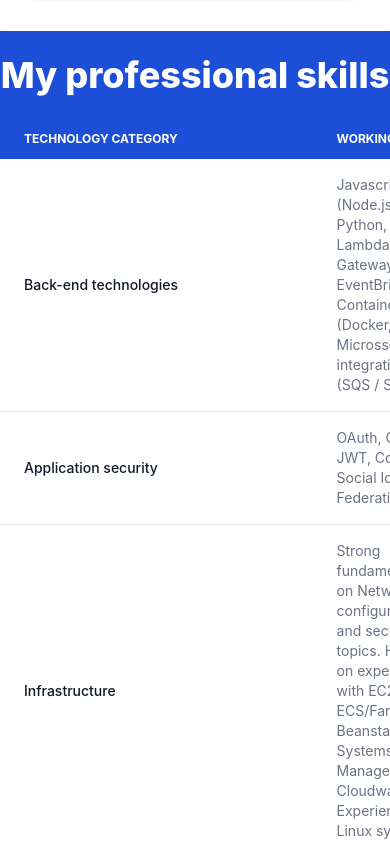
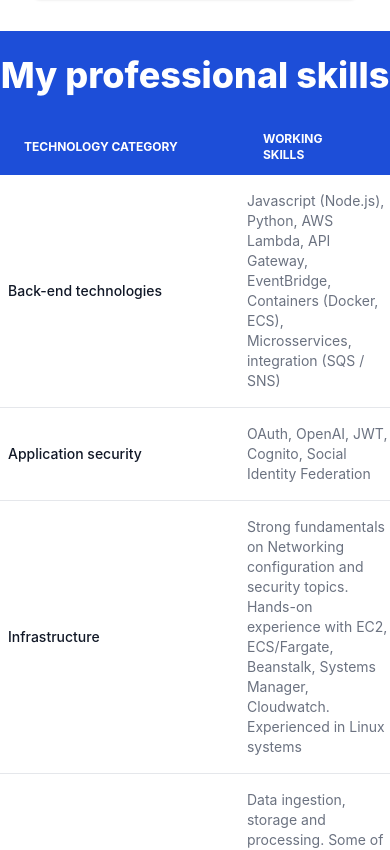
Before and after one commit to andrevinicius201/andre-vinicius-resume, a React (Create React App) app: page / in a window 390 px wide. Shown: the part 9981-10831 px from the top of the page. Built offline with nearby package versions, Linux system fonts and the light colour scheme.

Commit message:
fixing layout bugs and adding anchor links. Hidding temporarily unused links

```diff
--- a/src/components/Certifications.js
+++ b/src/components/Certifications.js
@@ -3,7 +3,7 @@
 export default function Certifications(){
 
     return (
-        <div>
+        <div id="certifications">
             <h2 class="text-4xl font-extrabold dark:text-white text-center mt-6 .."> Certifications </h2>
             <p class="my-4 text-lg text-gray-500 text-center"> You can also checkout my current active cloud certifications </p>
 
--- a/src/components/Menu.js
+++ b/src/components/Menu.js
@@ -1,6 +1,10 @@
 export default function Menu() {
+
+  const teste = () => {
+    alert("testando")
+  }
+
   return (
-
 
     <nav class="bg-white dark:bg-gray-900 fixed w-full z-20 top-0 start-0 border-b border-gray-200 dark:border-gray-600">
 
@@ -20,20 +24,20 @@
                   <a href="#" class="block py-2 px-3 text-white bg-blue-700 rounded md:bg-transparent md:text-blue-700 md:p-0 dark:text-white md:dark:text-blue-500" aria-current="page">Back to top</a>
                 </li>
                 <li>
-                  <a href="#" class="block py-2 px-3 text-gray-900 rounded hover:bg-gray-100 md:hover:bg-transparent md:border-0 md:hover:text-blue-700 md:p-0 dark:text-white md:dark:hover:text-blue-500 dark:hover:bg-gray-700 dark:hover:text-white md:dark:hover:bg-transparent">Working and studying experience</a>
+                  <a href="#working-history" class="block py-2 px-3 text-gray-900 rounded hover:bg-gray-100 md:hover:bg-transparent md:border-0 md:hover:text-blue-700 md:p-0 dark:text-white md:dark:hover:text-blue-500 dark:hover:bg-gray-700 dark:hover:text-white md:dark:hover:bg-transparent">Working and studying experience</a>
                 </li>
                 <li>
-                  <a href="#" class="block py-2 px-3 text-gray-900 rounded hover:bg-gray-100 md:hover:bg-transparent md:border-0 md:hover:text-blue-700 md:p-0 dark:text-white md:dark:hover:text-blue-500 dark:hover:bg-gray-700 dark:hover:text-white md:dark:hover:bg-transparent">Certifications</a>
+                  <a href="#certifications" class="block py-2 px-3 text-gray-900 rounded hover:bg-gray-100 md:hover:bg-transparent md:border-0 md:hover:text-blue-700 md:p-0 dark:text-white md:dark:hover:text-blue-500 dark:hover:bg-gray-700 dark:hover:text-white md:dark:hover:bg-transparent">Certifications</a>
                 </li>
                 <li>
-                  <a href="#" class="block py-2 px-3 text-gray-900 rounded hover:bg-gray-100 md:hover:bg-transparent md:border-0 md:hover:text-blue-700 md:p-0 dark:text-white md:dark:hover:text-blue-500 dark:hover:bg-gray-700 dark:hover:text-white md:dark:hover:bg-transparent">Skills</a>
+                  <a href="#skills" class="block py-2 px-3 text-gray-900 rounded hover:bg-gray-100 md:hover:bg-transparent md:border-0 md:hover:text-blue-700 md:p-0 dark:text-white md:dark:hover:text-blue-500 dark:hover:bg-gray-700 dark:hover:text-white md:dark:hover:bg-transparent">Skills</a>
                 </li>
-                <li>
+                {/* <li>
                   <a href="#" class="block py-2 px-3 text-gray-900 rounded hover:bg-gray-100 md:hover:bg-transparent md:border-0 md:hover:text-blue-700 md:p-0 dark:text-white md:dark:hover:text-blue-500 dark:hover:bg-gray-700 dark:hover:text-white md:dark:hover:bg-transparent">Achievements</a>
                 </li>
                 <li>
                   <a href="#" class="block py-2 px-3 text-gray-900 rounded hover:bg-gray-100 md:hover:bg-transparent md:border-0 md:hover:text-blue-700 md:p-0 dark:text-white md:dark:hover:text-blue-500 dark:hover:bg-gray-700 dark:hover:text-white md:dark:hover:bg-transparent">Contact-me</a>
-                </li>
+                </li> */}
                 <li>
                   <a href="https://www.linkedin.com/in/andvini/" target="_blank" class="block py-2 px-3 text-gray-900 rounded hover:bg-gray-100 md:hover:bg-transparent md:border-0 md:hover:text-blue-700 md:p-0 dark:text-white md:dark:hover:text-blue-500 dark:hover:bg-gray-700 dark:hover:text-white md:dark:hover:bg-transparent">
                     <img class="menu-icon" src="img/linkedin.svg"/>
--- a/src/components/Skills.js
+++ b/src/components/Skills.js
@@ -6,12 +6,12 @@
 
 
 
-<div class="relative overflow-x-auto shadow-md sm:rounded-lg bg-primary-700">
+<div id="skills" class="relative overflow-x-auto shadow-md sm:rounded-lg bg-primary-700">
     <h2 class="text-4xl font-extrabold text-white text-center mt-6 mb-6">My professional skills</h2>
-    <table class="w-6/12 mx-auto text-sm text-left rtl:text-right text-gray-500 dark:text-gray-400">
+    <table class="table-auto max-[1000px]:w-full w-6/12 mx-auto text-sm text-left rtl:text-right text-gray-500 dark:text-gray-400">
         <thead class="text-xs text-gray-700 uppercase bg-primary-700 text-white">
             <tr>
-                <th scope="col" class="px-6 py-3">
+                <th scope="col" class="px-6 py-3 w-1/6">
                     Technology category
                 </th>
                 <th scope="col" class="px-6 py-3">
@@ -25,19 +25,19 @@
             {
                 skillsData.map(skill => (
 
-                    <tr class="bg-white border-b dark:bg-gray-800 dark:border-gray-700">
-                        <th scope="row" class="px-6 py-4 font-medium text-gray-900 whitespace-nowrap dark:text-white">
-                            {skill.category}
-                        </th>
-                        <td class="px-6 py-4">
-                            {skill.skillList}
-                        </td>
+                    <tr class="bg-white border-b dark:bg-gray-800">
+                            <th scope="row" class="pl-2 font-medium text-gray-900">
+                                {skill.category}
+                            </th>
+
+                            <td class="pl-2 py-4">
+                                {skill.skillList}
+                            </td>
+
                     </tr>
 
                 ))
             }
-
-
 
 
 
--- a/src/components/WorkingHistory.js
+++ b/src/components/WorkingHistory.js
@@ -5,7 +5,7 @@
 export default function WorkingHistory() {
 
   return (
-    <section >
+    <section id="working-history">
 
     <h2 class="text-4xl font-extrabold dark:text-white text-center mt-6 ..">My working and studying experiences</h2>
     <p class="my-4 text-lg text-gray-500 text-center"> These are the companies and schools that are important parts of my carreer </p>
```
